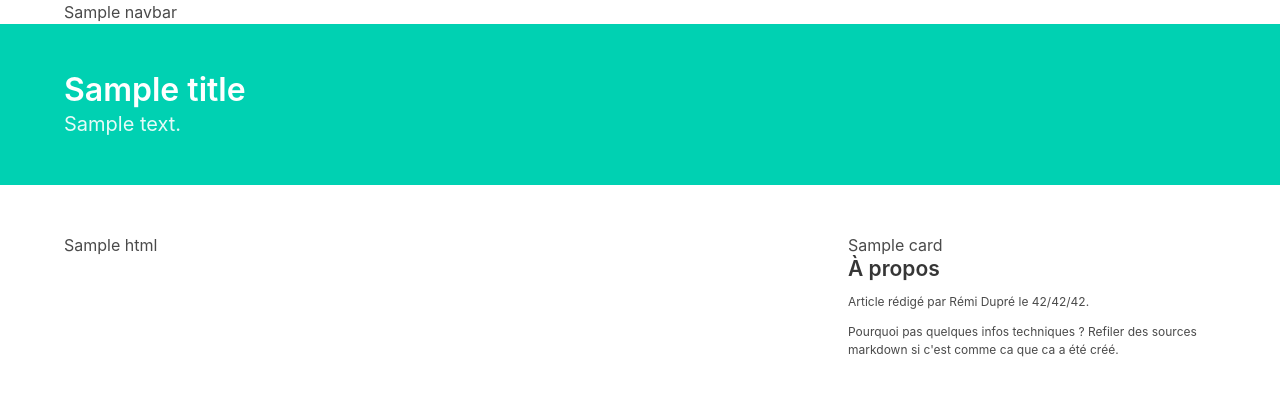
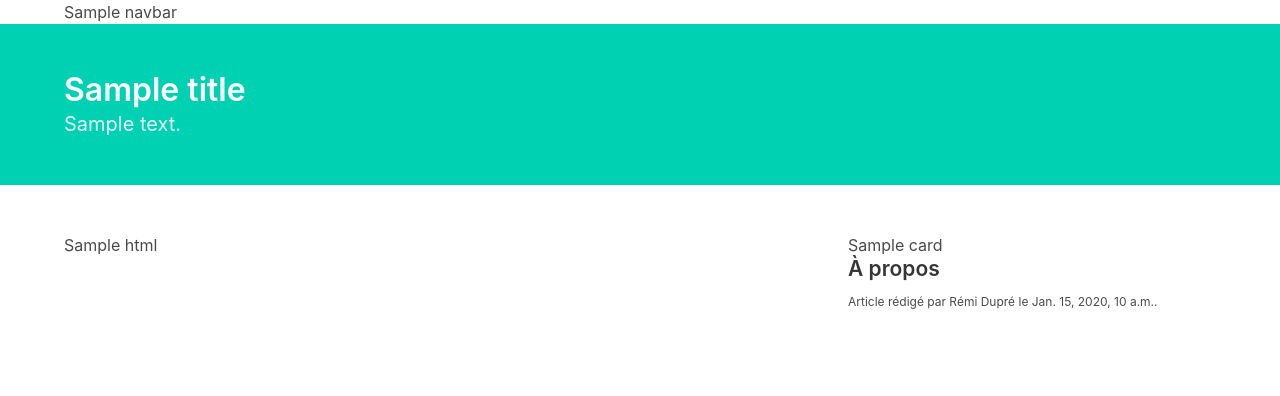
Before and after one commit to remi-dupre/facing, a Django app: template blog/templates/articles/index.html in a window 1280 px wide. Shown: the top 396 px of the page. Run offline with Django 3.2, Linux system fonts and the light colour scheme; the template is opened without the code that fills it: most values are stand-ins (such as "Sample title", 1, 10 or a date in 2020); some libraries are stand-ins or nearby versions.

```diff
--- a/blog/articles/index.yaml
+++ b/blog/articles/index.yaml
@@ -4,6 +4,8 @@ compression-fractale:
   description: >
     Utilisation de systèmes itérés de fonctions pour compresser des images avec pertes.
   content: projects/compression-fractale.md
+  date: 13/07/2017
+
   attachments:
     - type: file
       name: Rapport de TIPE
--- a/blog/templates/articles/index.html
+++ b/blog/templates/articles/index.html
@@ -58,8 +58,7 @@
                 <div class="column">
                   <div class="content is-small">
                     <h2>À propos</h2>
-                    <p>Article rédigé par Rémi Dupré le 42/42/42.</p>
-                    <p>Pourquoi pas quelques infos techniques ? Refiler des sources markdown si c'est comme ca que ca a été créé.</p>
+                    <p>Article rédigé par Rémi Dupré le {{ date }}.</p>
                   </div>
                 </div>
               </div>
--- a/blog/views.py
+++ b/blog/views.py
@@ -16,6 +16,7 @@ def read_article(request, article_name) :
         'title': description['title'],
         'description': description['description'],
         'html': description['html'],
+        'date': description['date'],
         'card_list': []
     }
 
```
Also changed, not shown: 1 other file.
